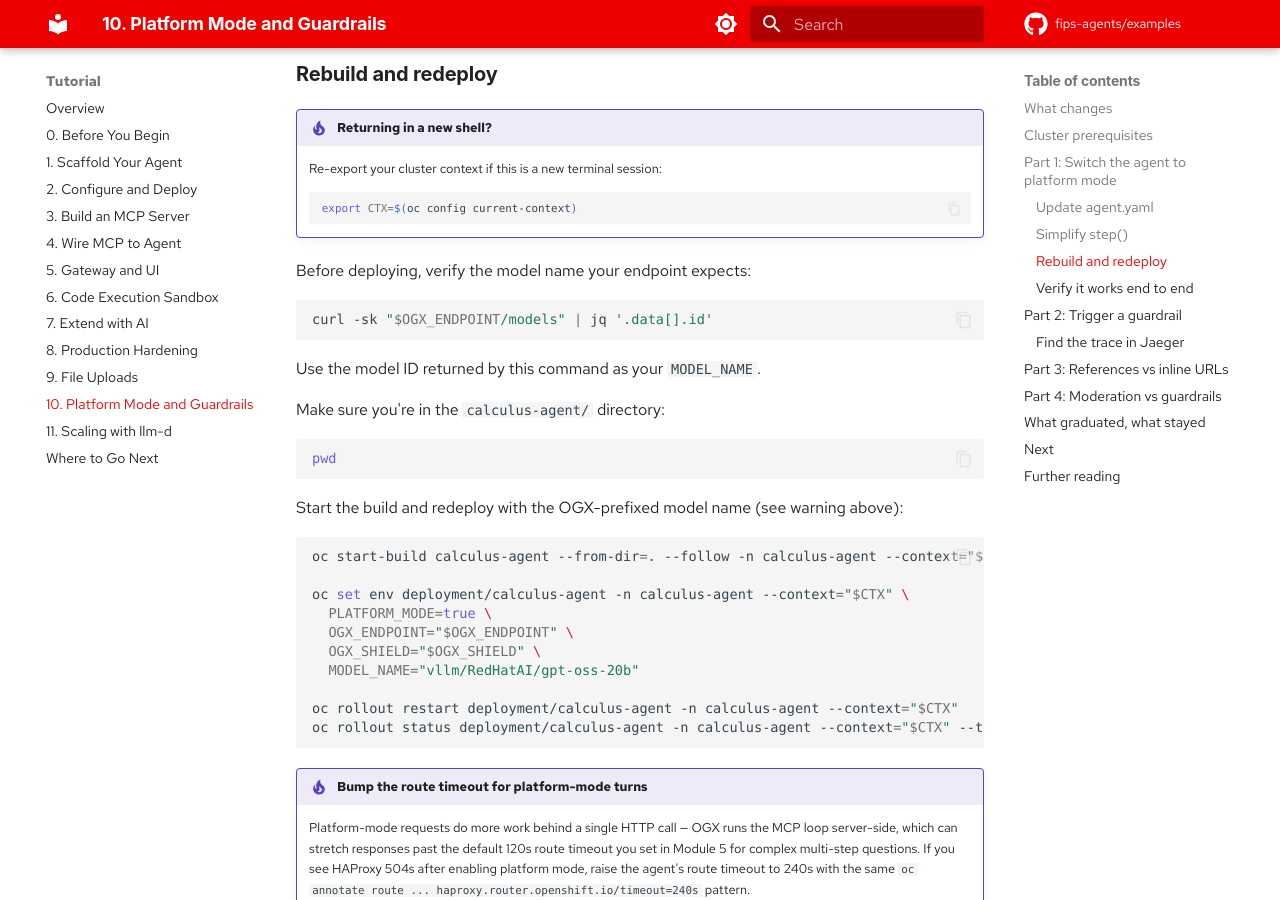
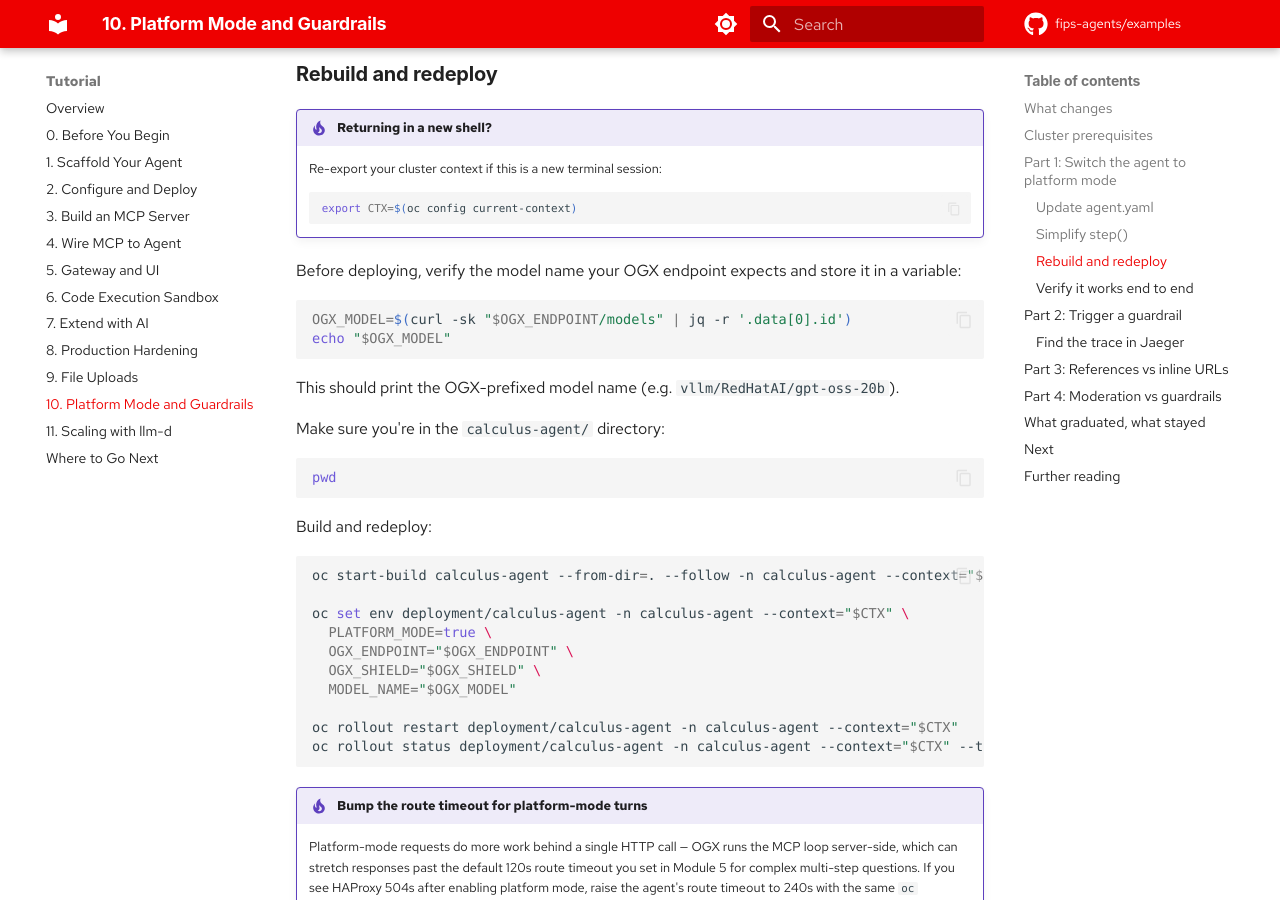
Before and after one commit to fips-agents/examples, an MkDocs documentation site: the page built from docs/10-guardrails-and-observability.md, in a window 1280 px wide and 900 px high, scrolled down 3209 px. Built offline with MkDocs 1.6.1 and Material for MkDocs 9.7.7, drawn with Linux system fonts in a browser that asks for light colours; some web fonts are replaced; comment, search, counter and statistics services are not loaded.

Commit message:
docs: Store OGX model name in variable instead of hardcoding in Module 10
The pre-flight check discovers the model ID but the deploy command
hardcoded it. Now stores it in $OGX_MODEL and references that in
oc set env, consistent with the discover-then-use pattern.

Assisted-by: Claude Code (Opus 4.6)

````diff
--- a/docs/10-guardrails-and-observability.md
+++ b/docs/10-guardrails-and-observability.md
@@ -124,13 +124,15 @@ async def step(self) -> StepResult:
     export CTX=$(oc config current-context)
     ```
 
-Before deploying, verify the model name your endpoint expects:
+Before deploying, verify the model name your OGX endpoint expects and
+store it in a variable:
 
 ```bash
-curl -sk "$OGX_ENDPOINT/models" | jq '.data[].id'
+OGX_MODEL=$(curl -sk "$OGX_ENDPOINT/models" | jq -r '.data[0].id')
+echo "$OGX_MODEL"
 ```
 
-Use the model ID returned by this command as your `MODEL_NAME`.
+This should print the OGX-prefixed model name (e.g. `vllm/RedHatAI/gpt-oss-20b`).
 
 Make sure you're in the `calculus-agent/` directory:
 
@@ -138,7 +140,7 @@ Make sure you're in the `calculus-agent/` directory:
 pwd
 ```
 
-Start the build and redeploy with the OGX-prefixed model name (see warning above):
+Build and redeploy:
 
 ```bash
 oc start-build calculus-agent --from-dir=. --follow -n calculus-agent --context="$CTX"
@@ -147,7 +149,7 @@ oc set env deployment/calculus-agent -n calculus-agent --context="$CTX" \
   PLATFORM_MODE=true \
   OGX_ENDPOINT="$OGX_ENDPOINT" \
   OGX_SHIELD="$OGX_SHIELD" \
-  MODEL_NAME="vllm/RedHatAI/gpt-oss-20b"
+  MODEL_NAME="$OGX_MODEL"
 
 oc rollout restart deployment/calculus-agent -n calculus-agent --context="$CTX"
 oc rollout status deployment/calculus-agent -n calculus-agent --context="$CTX" --timeout=180s
````
